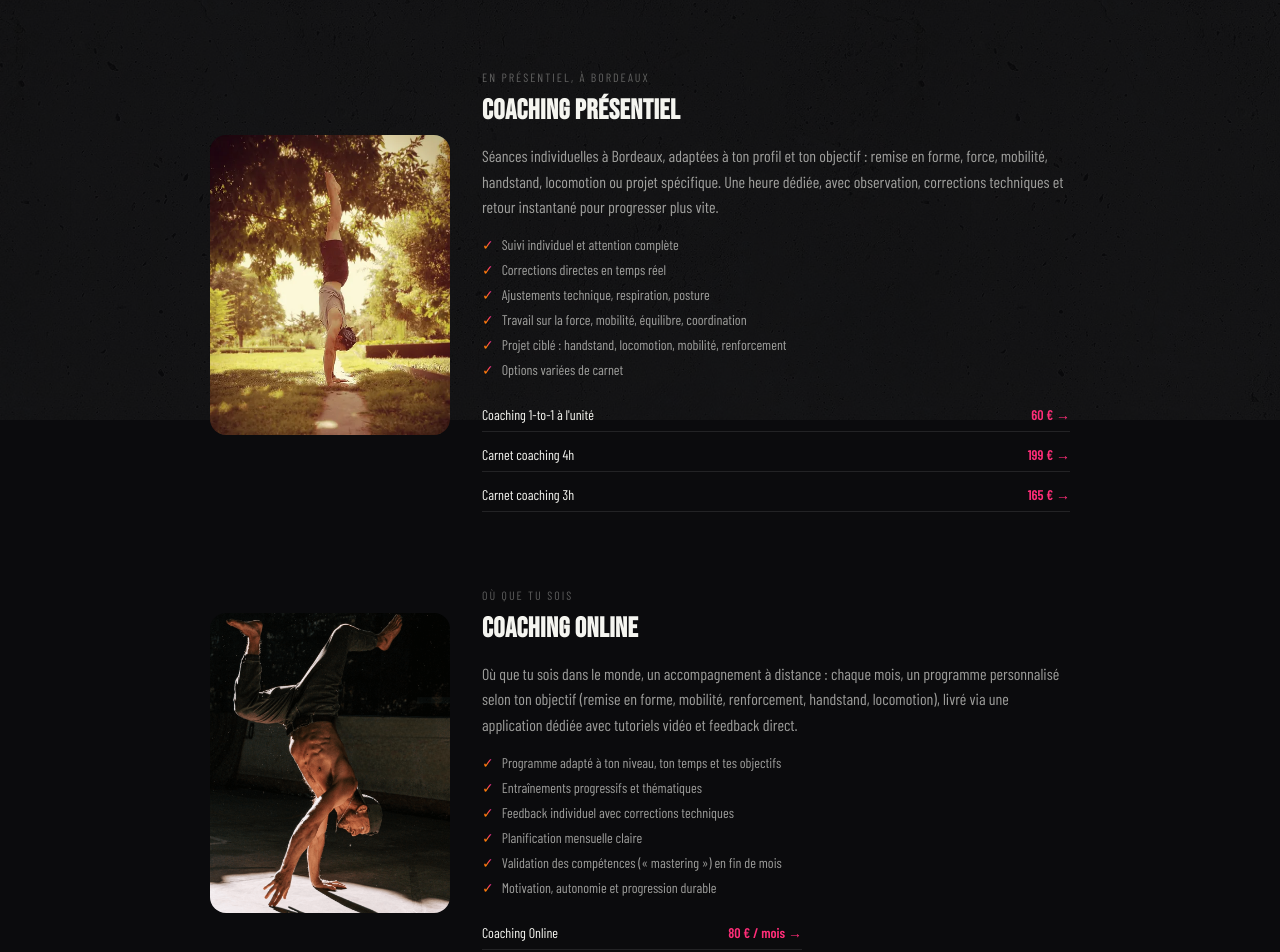
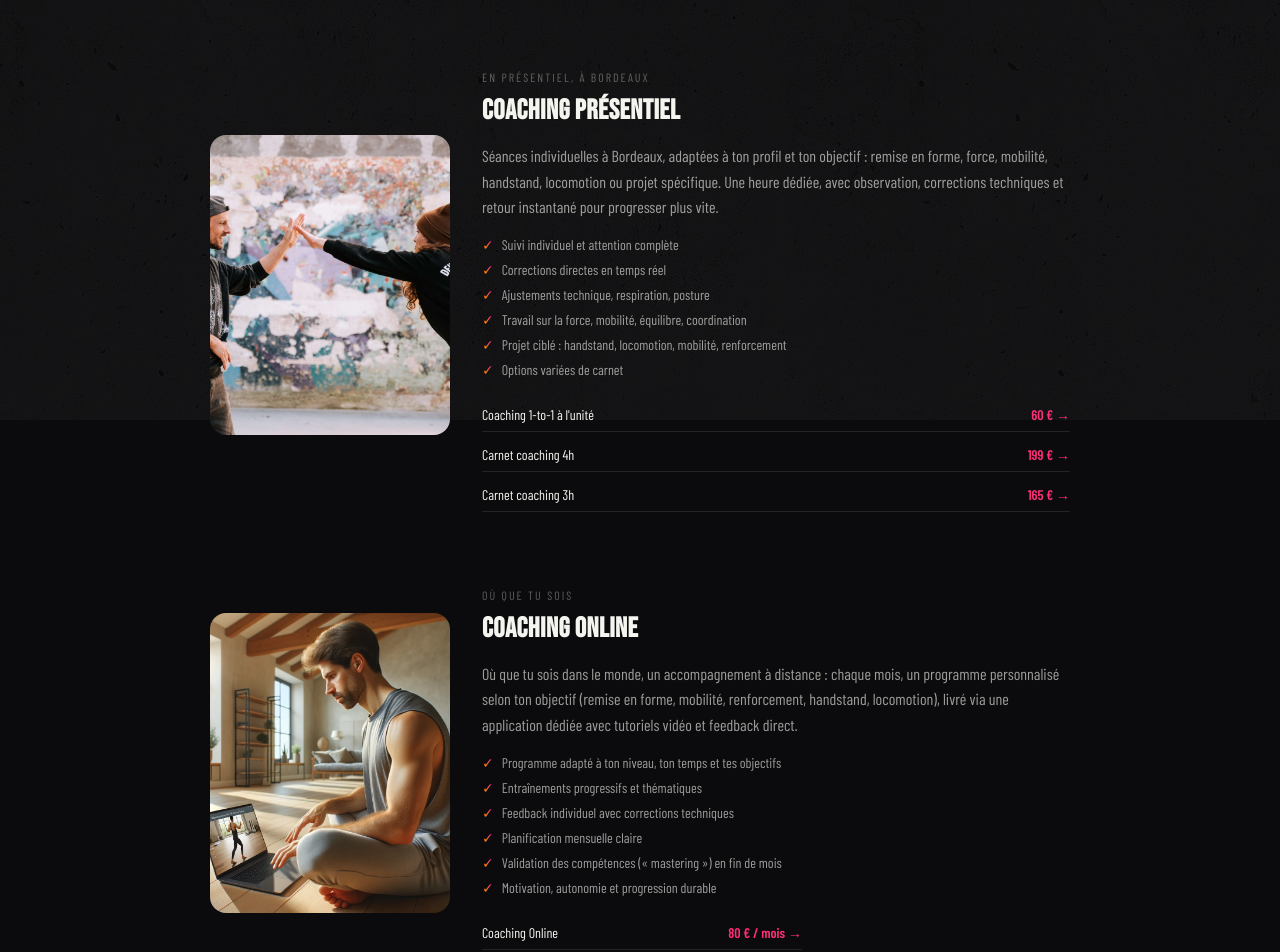
Before and after one commit to MovementPracticeBordeaux/mpb-booking, a Next.js app: page /coaching in a window 1280 px wide. Shown: the part 380-1332 px from the top of the page. Built offline with nearby package versions, Linux system fonts and the light colour scheme; no server answers; a web font is replaced by a local one.

Commit message:
Coaching: nouvelles photos dediees pour les sections presentiel et online

```diff
--- a/app/coaching/page.tsx
+++ b/app/coaching/page.tsx
@@ -55,8 +55,8 @@ export default function CoachingPage() {
       {/* COACHING PRÉSENTIEL */}
       <section style={{ maxWidth: 860, margin: '0 auto', padding: '32px 20px 64px', display: 'flex', gap: 32, flexWrap: 'wrap', alignItems: 'center' }}>
         <img
-          src="/sylvain-methode.jpg"
-          alt="Séance de coaching présentiel calisthenics et mobilité à Bordeaux"
+          src="/coaching-presentiel.jpg"
+          alt="Coaching présentiel calisthenics à Bordeaux, Sylvain avec un élève"
           style={{ width: 240, height: 300, objectFit: 'cover', borderRadius: 16, flexShrink: 0 }}
         />
         <div style={{ flex: 1, minWidth: 260 }}>
@@ -93,8 +93,8 @@ export default function CoachingPage() {
       {/* COACHING ONLINE */}
       <section style={{ maxWidth: 860, margin: '0 auto', padding: '0 20px 64px', display: 'flex', gap: 32, flexWrap: 'wrap-reverse', alignItems: 'center' }}>
         <img
-          src="/sylvain-handstand-spot.png"
-          alt="Programme de coaching en ligne calisthenics et handstand Movement Practice Bordeaux"
+          src="/coaching-online.png"
+          alt="Élève suivant un programme de coaching en ligne Movement Practice Bordeaux"
           style={{ width: 240, height: 300, objectFit: 'cover', borderRadius: 16, flexShrink: 0 }}
         />
         <div style={{ flex: 1, minWidth: 260 }}>
```
Also changed, not shown: public/coaching-online.png (added), public/coaching-presentiel.jpg (added).
